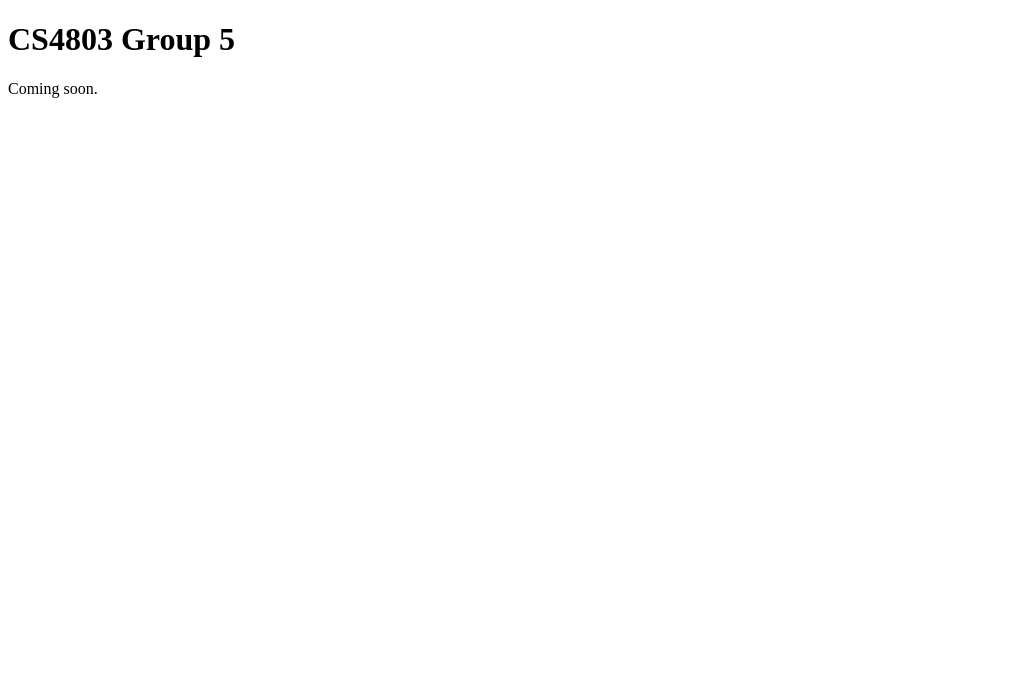
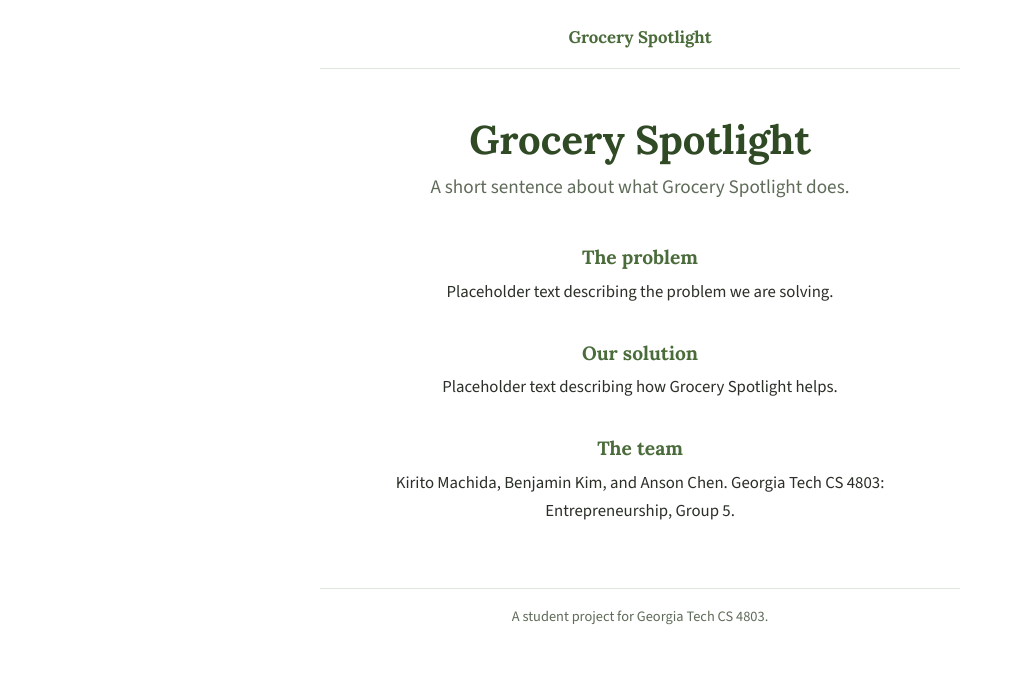
Before and after one commit to KritoMachi/grocery-spotlight, a plain HTML site: page index.html in a window 1280 px wide. Shown: the whole page, without its empty margins (0-1015 px from the left). Drawn offline with nearby package versions, Linux system fonts and the light colour scheme.

Commit message:
Build simple text-only landing page and remove Sprint 2 notes
Add a centered white and earthy green landing page for Grocery Spotlight
using Lora and Source Sans 3. Use an honest student-project footer instead
of a copyright line, and drop the Sprint 2 file from the site repo.

Co-Authored-By: Claude Sonnet 5.5 <noreply@anthropic.com>

```diff
--- a/index.html
+++ b/index.html
@@ -3,12 +3,41 @@
 <head>
   <meta charset="utf-8">
   <meta name="viewport" content="width=device-width, initial-scale=1">
-  <title>CS4803 Group 5</title>
+  <title>Grocery Spotlight</title>
+  <meta name="description" content="Grocery Spotlight">
+  <link rel="preconnect" href="https://fonts.googleapis.com">
+  <link rel="preconnect" href="https://fonts.gstatic.com" crossorigin>
+  <link href="https://fonts.googleapis.com/css2?family=Lora:wght@500;700&family=Source+Sans+3:wght@400;600&display=swap" rel="stylesheet">
   <link rel="stylesheet" href="style.css">
 </head>
 <body>
-  <h1>CS4803 Group 5</h1>
-  <p>Coming soon.</p>
+  <header>
+    <p class="brand">Grocery Spotlight</p>
+  </header>
+
+  <main>
+    <h1>Grocery Spotlight</h1>
+    <p class="lead">A short sentence about what Grocery Spotlight does.</p>
+
+    <section>
+      <h2>The problem</h2>
+      <p>Placeholder text describing the problem we are solving.</p>
+    </section>
+
+    <section>
+      <h2>Our solution</h2>
+      <p>Placeholder text describing how Grocery Spotlight helps.</p>
+    </section>
+
+    <section>
+      <h2>The team</h2>
+      <p>Kirito Machida, Benjamin Kim, and Anson Chen. Georgia Tech CS 4803: Entrepreneurship, Group 5.</p>
+    </section>
+  </main>
+
+  <footer>
+    <p>A student project for Georgia Tech CS 4803.</p>
+  </footer>
 
   <script src="script.js"></script>
 </body>
--- a/style.css
+++ b/style.css
@@ -0,0 +1,75 @@
+:root {
+  --green: #4a6b3a;
+  --green-dark: #2f4a24;
+  --text: #2a2f27;
+  --muted: #5f6b59;
+  --bg: #ffffff;
+  --line: #dfe6da;
+}
+
+* { box-sizing: border-box; }
+
+body {
+  margin: 0;
+  background: var(--bg);
+  color: var(--text);
+  font-family: "Source Sans 3", Georgia, serif;
+  font-size: 1.05rem;
+  line-height: 1.65;
+  text-align: center;
+}
+
+h1, h2, .brand {
+  font-family: "Lora", Georgia, "Times New Roman", serif;
+}
+
+header, main, footer {
+  max-width: 40rem;
+  margin: 0 auto;
+  padding: 0 1.25rem;
+}
+
+header {
+  padding-top: 1.5rem;
+  padding-bottom: 1rem;
+  border-bottom: 1px solid var(--line);
+}
+
+.brand {
+  margin: 0;
+  font-weight: 700;
+  color: var(--green);
+}
+
+main { padding-top: 3rem; padding-bottom: 3rem; }
+
+h1 {
+  margin: 0 0 0.5rem;
+  font-size: 2.5rem;
+  line-height: 1.15;
+  color: var(--green-dark);
+}
+
+.lead {
+  margin: 0 0 2.5rem;
+  font-size: 1.2rem;
+  color: var(--muted);
+}
+
+h2 {
+  margin: 2rem 0 0.25rem;
+  font-size: 1.2rem;
+  color: var(--green);
+}
+
+p { margin: 0 0 1rem; }
+
+footer {
+  padding-top: 1rem;
+  padding-bottom: 2rem;
+  border-top: 1px solid var(--line);
+  color: var(--muted);
+  font-size: 0.9rem;
+}
+
+a { color: var(--green); }
```
Also changed, not shown: 1 other file.
